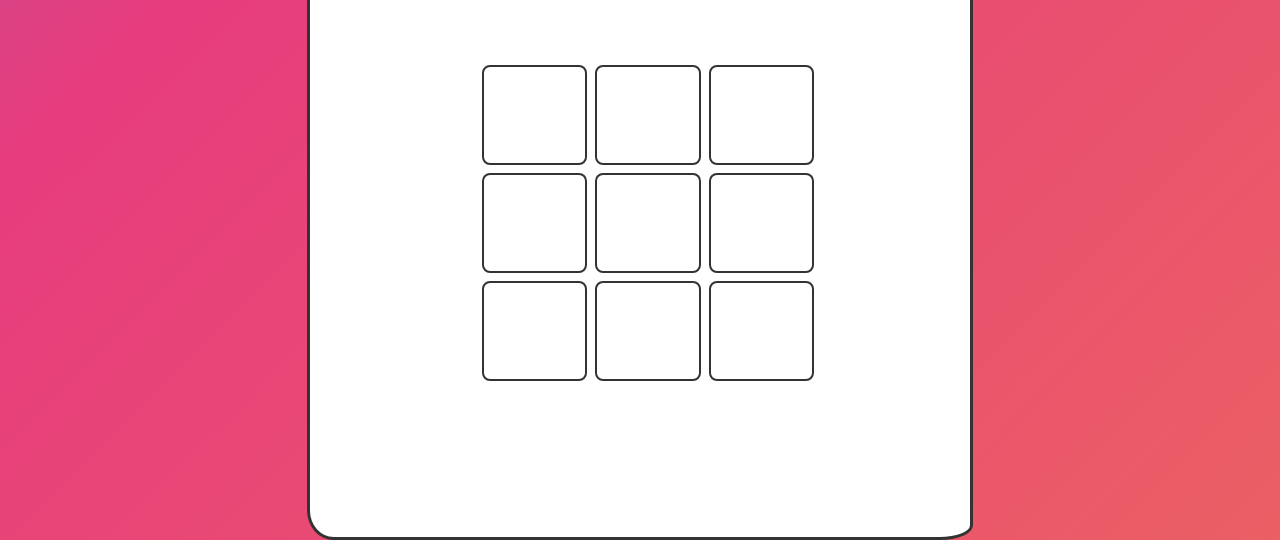
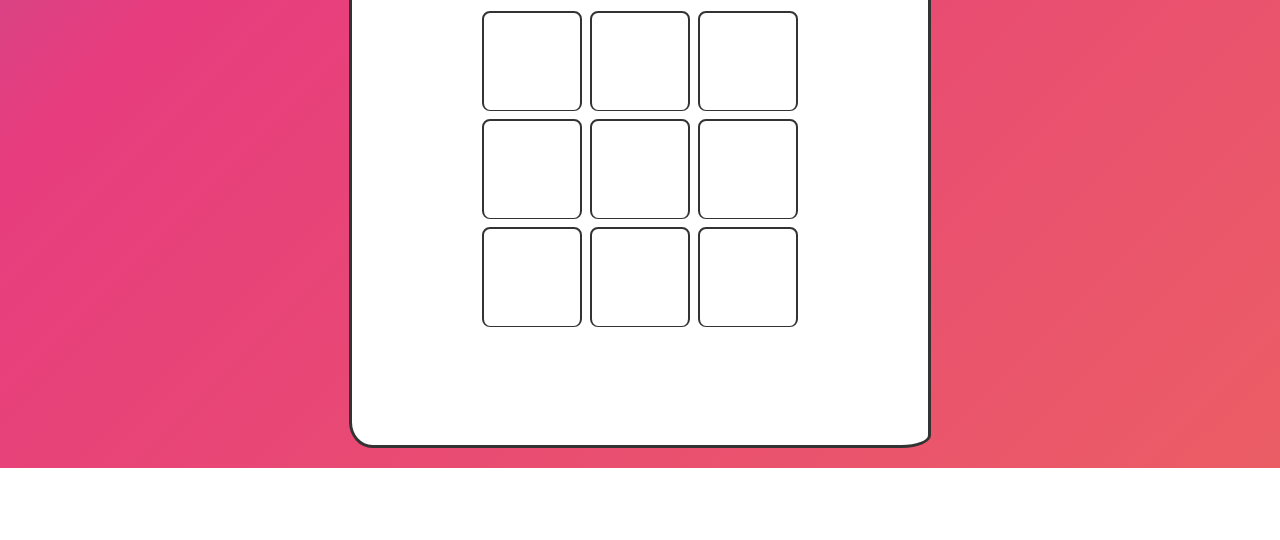
Before and after one commit to Mohab0P/Tic-Tac-Toe, a plain HTML site: page index.html in a window 1280 px wide. Shown: the part 332-872 px from the top of the page. After the commit the page ends 800 px from the top, so only its background shows below. Drawn offline with nearby package versions, Linux system fonts and the light colour scheme.

Commit message:
edit the style

```diff
--- a/index.html
+++ b/index.html
@@ -33,24 +33,27 @@
 
 
 
-<div class="container">
-    <div class="cells">
-        <div class="row gap-2 m-2">
-          <div class="cell1 col btn-lg allow btn s-jumbo bg-white txt-center-xy fa fa-circle-o red-txt"></div>
-          <div class="cell2 col btn-lg allow btn s-jumbo bg-white txt-center-xy fa fa-circle-o red-txt"></div>
-          <div class="cell3 col btn-lg allow btn s-jumbo bg-white txt-center-xy fa fa-circle-o red-txt"></div>
-        </div>
-        <div class="row gap-2  m-2">
-            <div class="cell4 col btn-lg  allow btn s-jumbo bg-white txt-center-xy fa fa-circle-o red-txt"></div>
-            <div class="cell5 col btn-lg allow btn"></div>
-            <div class="cell6 col btn-lg allow btn s-jumbo bg-white txt-center-xy fa fa-circle-o red-txt"></div>
-        </div>
-        <div class="row gap-2  m-2">
-            <div class="cell7 col btn-lg allow btn s-jumbo bg-white txt-center-xy fa fa-circle-o red-txt"></div>
-            <div class="cell8 col btn-lg allow btn s-jumbo bg-white txt-center-xy fa fa-circle-o red-txt"></div>
-            <div class="cell9 col btn-lg allow btn s-jumbo bg-white txt-center-xy fa fa-circle-o red-txt"></div>
-      </div>
+<div class="table-responsive">
+<table class="table align-middle" >
+<tr>
+<td class="cell btn btn-danger btn-lg m-1 fs-1 fw-bold " id="0"></td>
+<td class="cell btn btn-danger btn-lg m-1 fs-1 fw-bold" id="1"></td>
+<td class="cell btn btn-danger btn-lg m-1 fs-1 fw-bold" id="2"></td>
+</tr>
+<td class="cell btn btn-danger btn-lg m-1 fs-1 fw-bold" id="3"></td>
+<td class="cell btn btn-danger btn-lg m-1 fs-1 fw-bold"id="4"></td>
+<td class="cell btn btn-danger btn-lg m-1 fs-1 fw-bold" id="5"></td>
+</tr>
+<td class="cell btn btn-danger btn-lg m-1 fs-1 fw-bold"id="6"></td>
+<td class="cell btn btn-danger btn-lg m-1 fs-1 fw-bold" id="7"></td>
+<td class="cell btn btn-danger btn-lg m-1 fs-1 fw-bold" id="8"></td>
+</tr>
+
+
+
+</table>
 </div>
+
 
 
 </div>
--- a/style.css
+++ b/style.css
@@ -58,3 +58,19 @@ padding: 3rem;
 max-width:200px;
 max-height:200px;
 }
+
+table{
+    margin-left:auto ;
+margin-right:auto;
+text-align: center;
+justify-content: center;
+}
+
+td{
+    border: 2px solid #333333;
+    height: 100px;
+    width: 100px;
+    text-align: center;
+
+
+}
```
